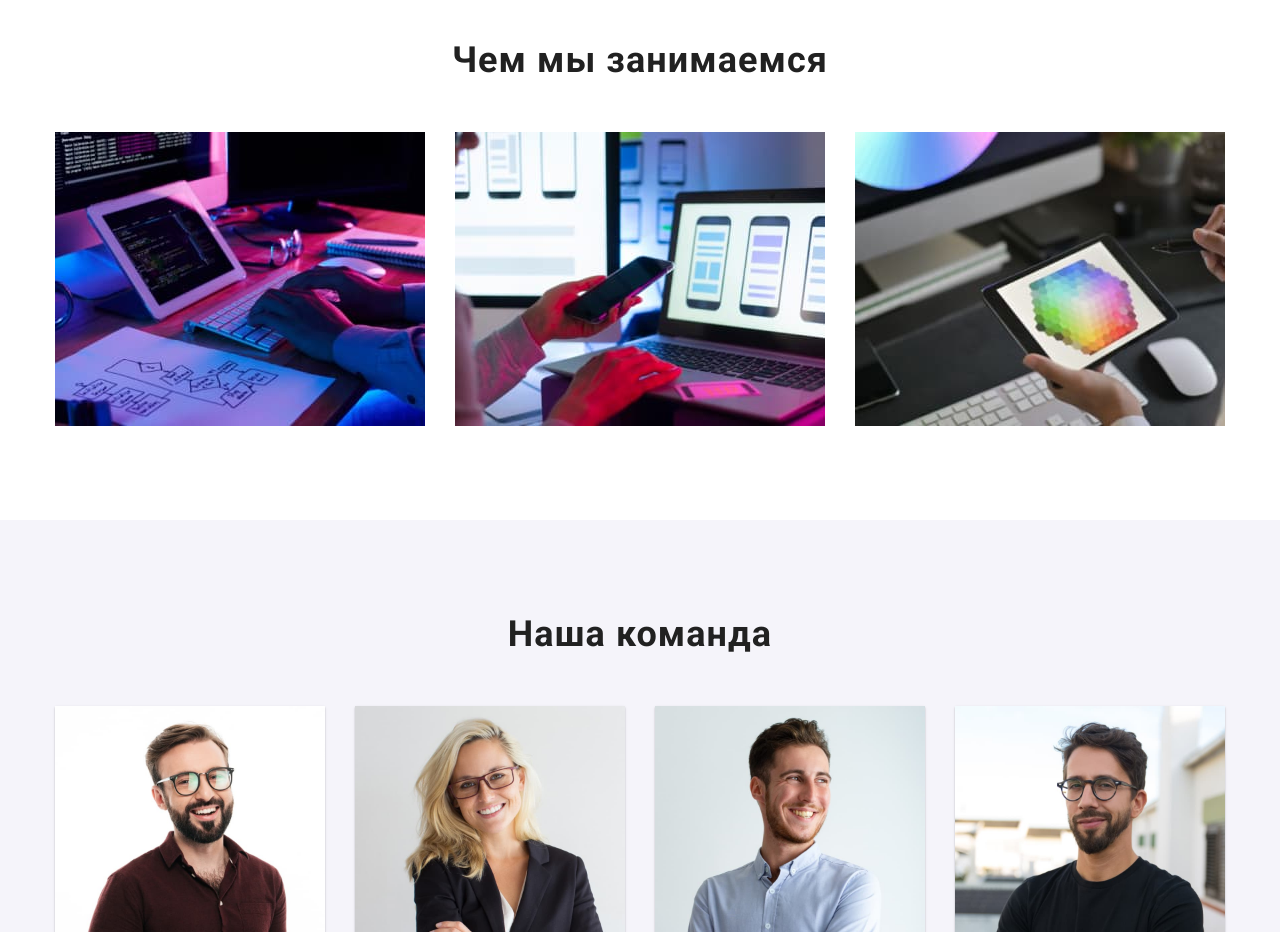
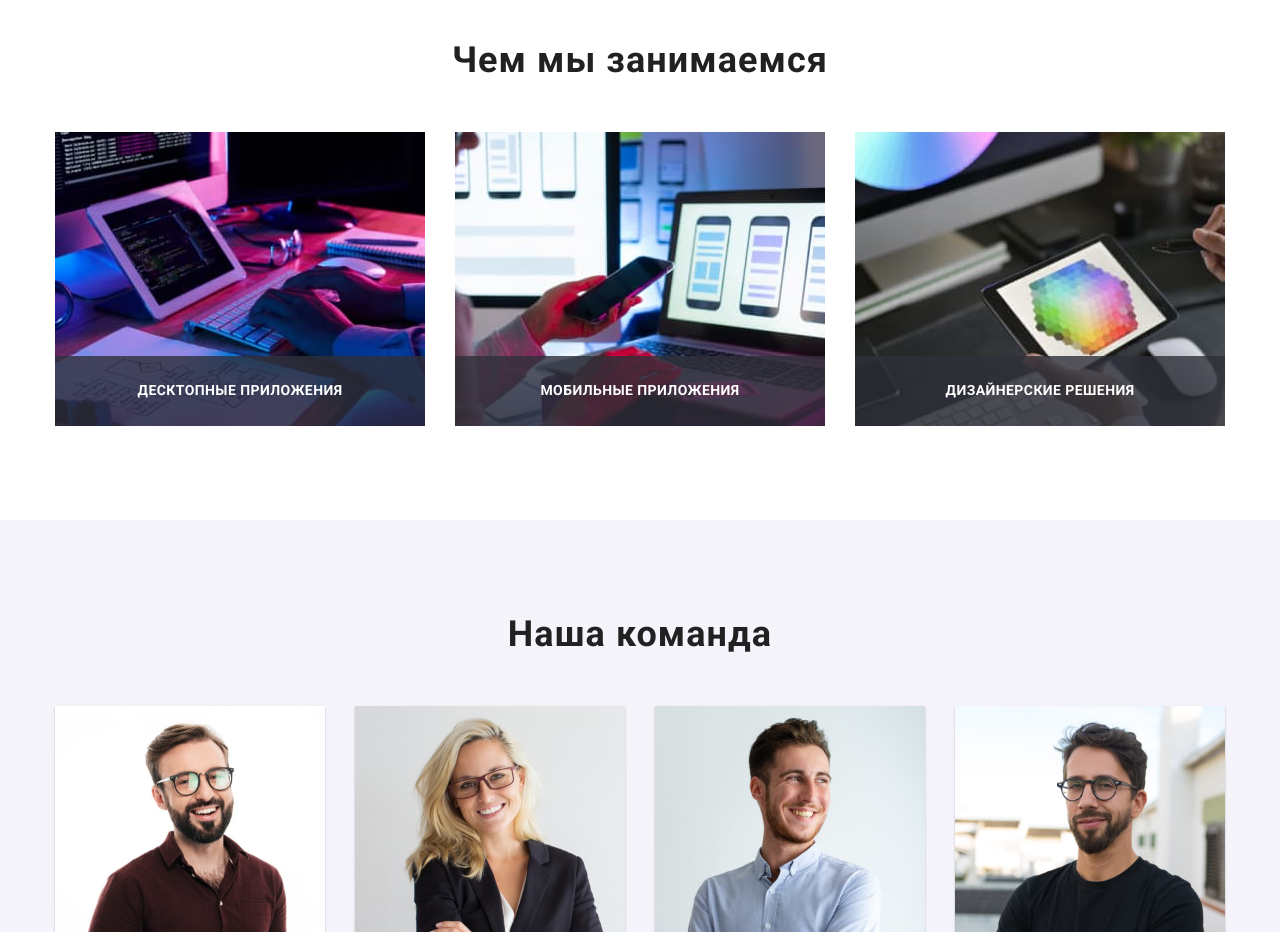
Before and after one commit to valerykyr23/goit-markup-hw-05, a plain HTML site: page index.html in a window 1280 px wide. Shown: the part 1080-2012 px from the top of the page. Drawn offline with nearby package versions, Linux system fonts and the light colour scheme.

Commit message:
Добавляет  оверлей на картинки на стр студии

```diff
--- a/css/styles.css
+++ b/css/styles.css
@@ -366,6 +366,10 @@ body {
   margin-right: 30px;
 }
 
+.work-photo-item {
+  position: relative;
+}
+
 .img-work,
 .img-team,
 .img-project {
@@ -375,6 +379,22 @@ body {
 
 .work-photo-item:nth-child(3n) {
   margin-right: 0;
+}
+
+.work-toptext {
+  width: 100%;
+  height: 70px;
+  font-weight: 700;
+  font-size: 14px;
+  line-height: 1.14;
+  letter-spacing: 0.03em;
+  text-transform: uppercase;
+  position: absolute;
+  bottom: 0;
+  color: var(--main-background-color);
+  background-color: rgba(47, 48, 58, 0.8);
+  padding-top: 27px;
+  padding-bottom: 27px;
 }
 
 /* Секция Наша команда на странице студии */
--- a/index.html
+++ b/index.html
@@ -134,12 +134,13 @@
 
         <ul class=" work-photo-list list">
 
-            <li   class="work-photo-item" ><img class="img-work"   src="./images/coding.jpeg.jpg" width="370" alt="Программист набирает код на клавиатуре"></li>
+            <li   class="work-photo-item" ><img class="img-work"   src="./images/coding.jpeg.jpg" width="370" alt="Программист набирает код на клавиатуре">
+            <p class="work-toptext">Десктопные приложения</p></li>
             <li   class="work-photo-item" ><img  class="img-work"  src="./images/template.jpeg.jpg" width="370"
                     alt="Дизайнер держит в руке телефон и выбирает на ноутбуке шаблон размещения контента на экране телефона">
-            </li>
+            <p class="work-toptext">Мобильные приложения</p> </li>
             <li  class="work-photo-item"  ><img class="img-work"   src="./images/selectingcolor.jpeg.jpg" width="370"
-                    alt="Программист держит в руках планшет с изображением цветовой карты пикселей"></li>
+                    alt="Программист держит в руках планшет с изображением цветовой карты пикселей"> <p class="work-toptext">Дизайнерские решения</p> </li>
 
         </ul>
 
```
